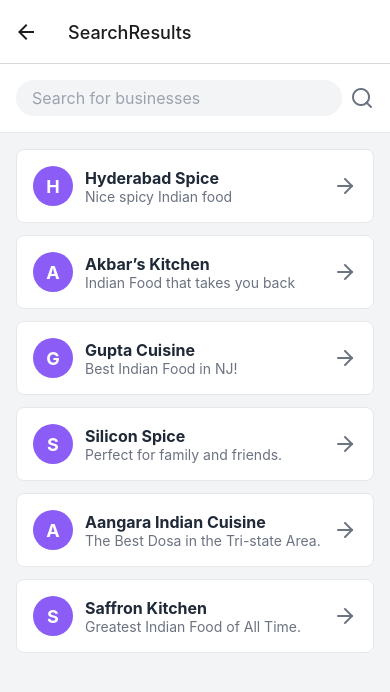
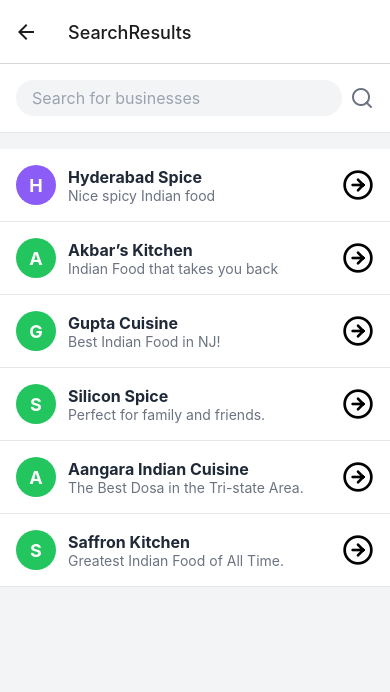
Before and after one commit to AkTewari123/thrive, a React Native app in the folder thrive/: screen /SearchResults in a window 390 px wide. Shown: the top 692 px of the page. Built offline with nearby package versions, Linux system fonts and the light colour scheme.

Commit message:
update search to keep

```diff
--- a/thrive/screens/dm-pages/search.tsx
+++ b/thrive/screens/dm-pages/search.tsx
@@ -4,7 +4,7 @@ import { Feather } from '@expo/vector-icons';
 
 const SearchResults: React.FC = () => {
   const [searchQuery, setSearchQuery] = useState('');
-  const [filteredResults, setFilteredResults] = useState(data); // 'data' would be your list of results
+  const [filteredResults, setFilteredResults] = useState(data);
 
   const handleSearch = (query: string) => {
     setSearchQuery(query);
@@ -31,15 +31,15 @@ const SearchResults: React.FC = () => {
       <ScrollView style={styles.resultsList}>
         {filteredResults.length > 0 ? (
           filteredResults.map((item, index) => (
-            <TouchableOpacity key={index} style={styles.resultItem}>
-              <View style={styles.resultIconContainer}>
-                <Text style={styles.resultIcon}>{item.initial}</Text>
+            <TouchableOpacity key={index} style={styles.itemContainer}>
+              <View style={[styles.initialCircle, { backgroundColor: item.initial === 'H' ? '#8B5CF6' : '#22C55E' }]}>
+                <Text style={styles.initialText}>{item.initial}</Text>
               </View>
-              <View style={styles.resultContent}>
-                <Text style={styles.resultName}>{item.name}</Text>
-                <Text style={styles.resultDescription}>{item.description}</Text>
+              <View style={styles.itemTextContainer}>
+                <Text style={styles.itemName}>{item.name}</Text>
+                <Text style={styles.itemDescription}>{item.description}</Text>
               </View>
-              <Feather name="arrow-right" size={24} color="#6B7280" />
+              <Feather name="arrow-right-circle" size={32} color="black" />
             </TouchableOpacity>
           ))
         ) : (
@@ -85,42 +85,41 @@ const styles = StyleSheet.create({
     marginLeft: 8,
   },
   resultsList: {
+    marginTop: 16,
     flex: 1,
-    padding: 16,
+    padding: 0,
   },
-  resultItem: {
+  itemContainer: {
     flexDirection: 'row',
     alignItems: 'center',
     backgroundColor: 'white',
     padding: 16,
-    borderRadius: 8,
-    marginBottom: 12,
-    borderColor: '#E5E7EB',
-    borderWidth: 1,
+    borderBottomWidth: 1,
+    borderBottomColor: '#E5E7EB',
+
   },
-  resultIconContainer: {
+  initialCircle: {
     width: 40,
     height: 40,
     borderRadius: 20,
-    backgroundColor: '#8B5CF6',
     justifyContent: 'center',
     alignItems: 'center',
-    marginRight: 12,
   },
-  resultIcon: {
+  initialText: {
     color: 'white',
     fontSize: 18,
     fontWeight: 'bold',
   },
-  resultContent: {
+  itemTextContainer: {
     flex: 1,
+    marginLeft: 12,
   },
-  resultName: {
+  itemName: {
     fontSize: 16,
     fontWeight: 'bold',
     color: '#1F2937',
   },
-  resultDescription: {
+  itemDescription: {
     fontSize: 14,
     color: '#6B7280',
   },
```
